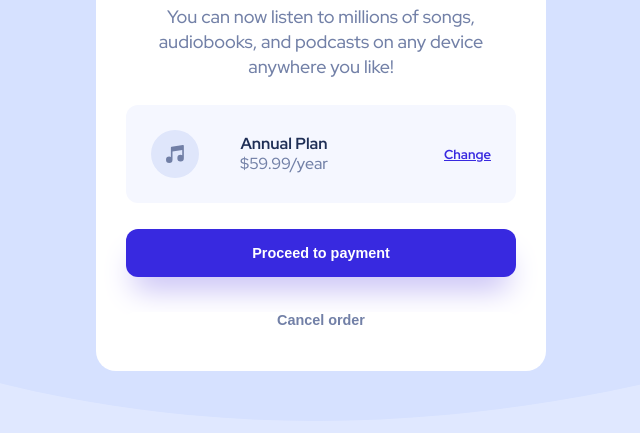
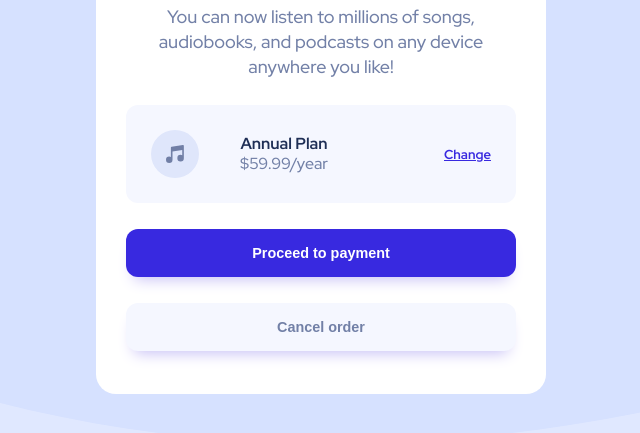
Before and after one commit to Madisonkanna/tutorial-order-summary-component, a plain HTML site: page index.html in a window 1280 px wide. Shown: the part 383-816 px from the top of the page, without its empty margins (319-959 px from the left). Drawn offline with Linux system fonts and the light colour scheme.

Commit message:
recommendations: buttons payment and cancel
Hello Madison, what do you think about the buttons having this appearance ?

Small detail of shadow that in my opinion can make the cancel button more visible.

Best regards . GJ

```diff
--- a/styles.css
+++ b/styles.css
@@ -1,9 +1,9 @@
 @import url("https://fonts.googleapis.com/css2?family=Red+Hat+Display:wght@500;700;900&display=swap");
 
 * {
+  box-sizing: border-box;
   margin: 0;
   padding: 0;
-  box-sizing: border-box;
 }
 
 :root {
@@ -16,41 +16,41 @@
 }
 
 body {
+  background-color: var(--pale-blue);
   background-image: url(./images/pattern-background-desktop.svg);
   background-repeat: no-repeat;
   background-size: cover;
-  background-color: var(--pale-blue);
+  font-family: "Red Hat Display", sans-serif;
   font-size: 16px;
-  font-family: "Red Hat Display", sans-serif;
 }
 
 .card {
+  background-color: white;
+  border-radius: 20px;
+  color: var(--desaturated-blue);
+  margin: 50px auto;
   width: 450px;
-  background-color: white;
-  color: var(--desaturated-blue);
-  border-radius: 20px;
-  margin: 50px auto;
 }
 
 .title {
   color: var(--dark-blue);
+  font-size: 32px;
   font-weight: 900;
-  font-size: 32px;
 }
 
 .hero-image {
+  border-top-left-radius: 20px;
+  border-top-right-radius: 20px;
   width: 100%;
-  border-top-right-radius: 20px;
-  border-top-left-radius: 20px;
 }
 
 .container {
   display: flex;
   flex-direction: column;
+  font-size: 18px;
   justify-content: center;
+  padding: 30px;
   text-align: center;
-  padding: 30px;
-  font-size: 18px;
 }
 
 .container > * {
@@ -66,14 +66,14 @@ body {
 }
 
 .plan-container {
-  font-size: 16px;
+  align-items: center;
   background-color: var(--very-pale-blue);
-  padding: 25px;
   border-radius: 12px;
   display: flex;
   flex-direction: row;
+  font-size: 16px;
   justify-content: space-between;
-  align-items: center;
+  padding: 25px;
 }
 
 .plan-container a {
@@ -88,24 +88,26 @@ body {
 }
 
 .plan-description {
+  line-height: 20px;
   margin-right: 75px;
-  line-height: 20px;
 }
 
 button {
-  width: 100%;
   border: none;
-  font-weight: 700;
-  font-size: 0.9rem;
   border-radius: 12px;
   cursor: pointer;
+  font-size: 0.9rem;
+  font-weight: 700;
+  width: 100%;
 }
 
 .cancel-button {
-  background-color: white;
+  background-color: var(--very-pale-blue);
+  border: none;
+  box-shadow: 0 10px 15px -8px rgb(197 189 245);
   color: var(--desaturated-blue);
-  border: none;
-  margin-top: 22px;
+  margin-top: 13px;
+  padding: 1rem 0;
 }
 
 .cancel-button:hover {
@@ -114,9 +116,9 @@ button {
 
 .proceed-button {
   background-color: var(--bright-blue);
+  box-shadow: 0 10px 15px -8px rgb(197 189 245);
+  color: white;
   padding: 1rem 0;
-  color: white;
-  box-shadow: 0 20px 30px -8px rgb(197 189 245);
 }
 
 .proceed-button:hover {
```
